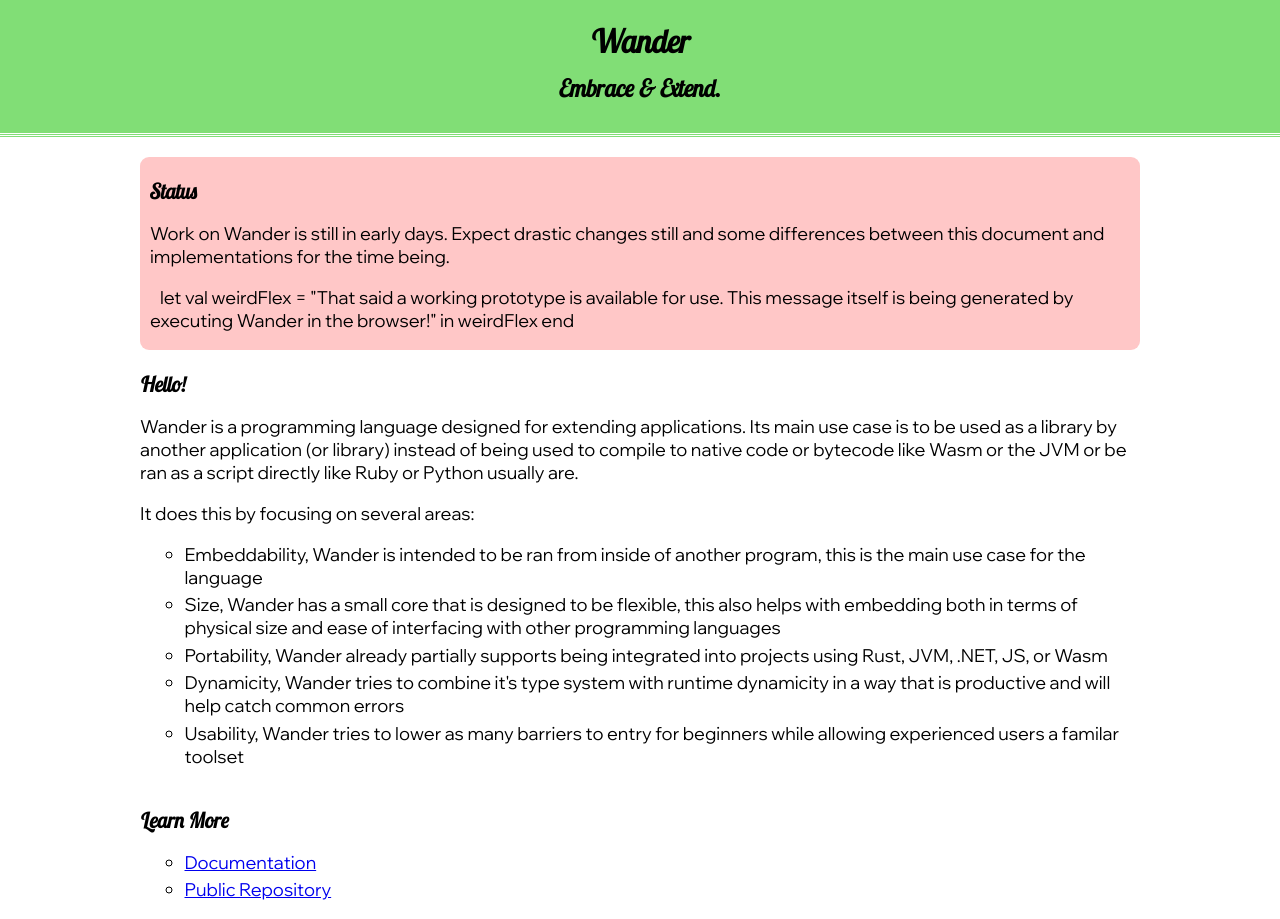
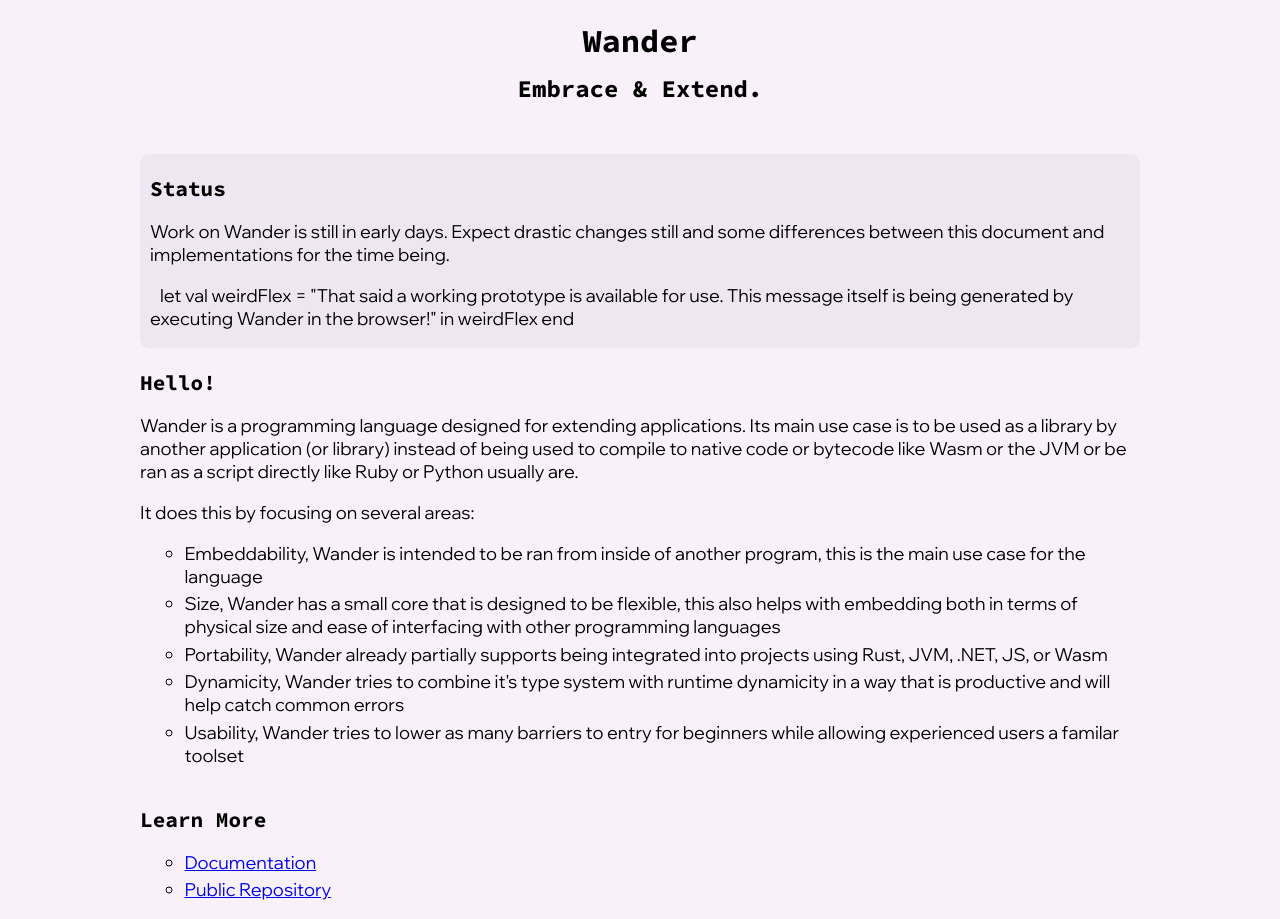
Before and after one commit to almibe/wander-lang.dev, an Astro site: page / in a window 1280 px wide. Built offline with nearby package versions, Linux system fonts and the light colour scheme; Astro itself is replaced by a stand-in of ours.

Commit message:
style changes

```diff
--- a/src/styles/wander.css
+++ b/src/styles/wander.css
@@ -1,6 +1,6 @@
 @font-face {
-    font-family: 'LobsterTwo';
-    src: url('font/LobsterTwo-Italic.ttf');
+    font-family: "SourceCodePro";
+    src: url('font/SourceCodePro-VariableFont_wght.ttf');
 }
 
 @font-face {
@@ -9,7 +9,7 @@
 }
 
 h1, h2, h3, h4, h5, h6 {
-    font-family: 'LobsterTwo';
+    font-family: 'SourceCodePro';
 }
 
 p, div, main, nav {
@@ -22,10 +22,8 @@ header {
     align-items: center;
     justify-content: center;
     flex-direction: column;
-    background-color: #81de76;
     padding-bottom: 10px;
     border-spacing: 4px;
-    border-bottom: 1px solid #FFFFFF;
 }
 
 header h1 {
@@ -44,18 +42,22 @@ ul {
     list-style-type: circle;
 }
 
+nav ul {
+    list-style-type: disc;
+}
+
 li {
     margin: .25em;
 }
 
 body {
+    background-color: #f8f1fa;
     width: 100%;
     margin: 0 auto;
     display: block;
 }
 
 main {
-    border-top: 3px double #81de76;
     display: grid;
     justify-items: center;
 }
@@ -70,7 +72,7 @@ main h3 {
 
 section.alert {
     margin-top:20px;
-    background-color: #ffc7c7;
+    background-color: #eee6f1;
     border-radius: .5em;
 }
 
```
Also changed, not shown: src/styles/font/LobsterTwo-Bold.ttf (deleted), src/styles/font/LobsterTwo-BoldItalic.ttf (deleted), src/styles/font/LobsterTwo-Italic.ttf (deleted), src/styles/font/LobsterTwo-Regular.ttf (deleted), src/styles/font/SourceCodePro-VariableFont_wght.ttf (added).
